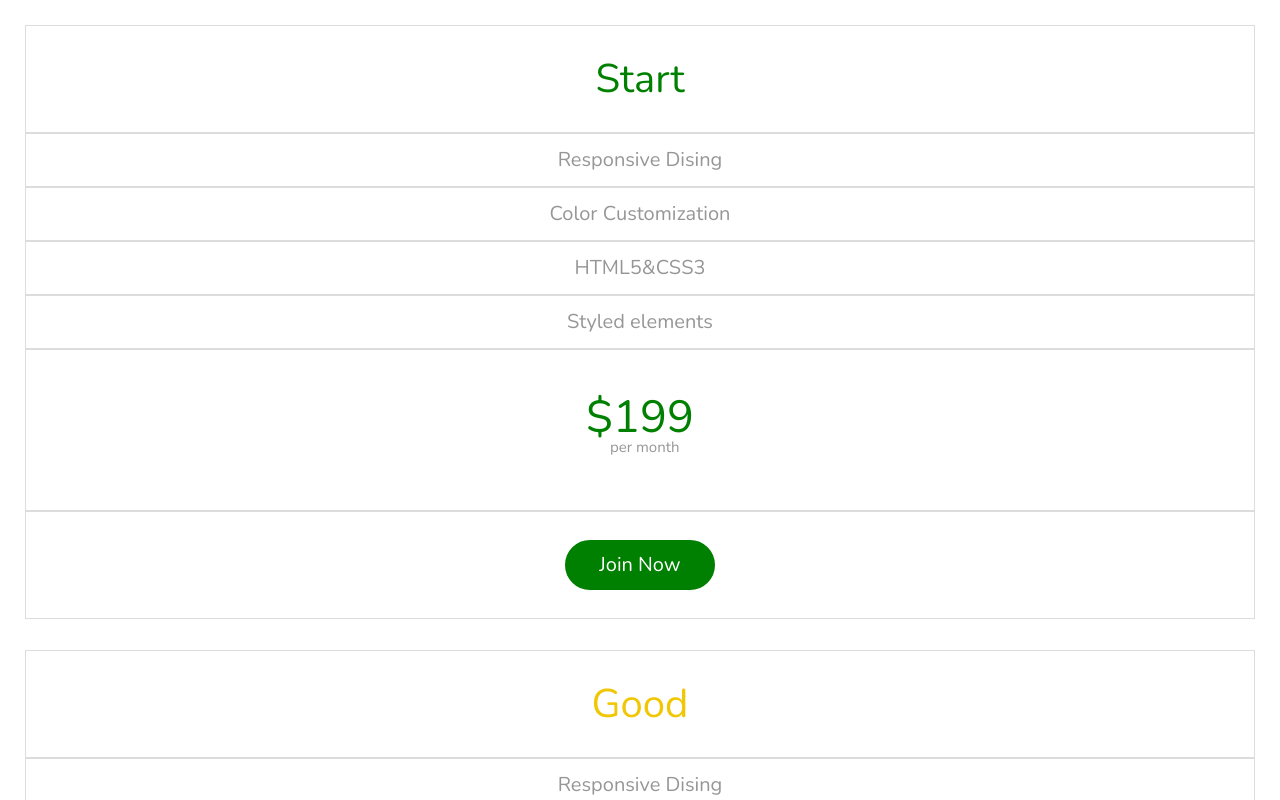
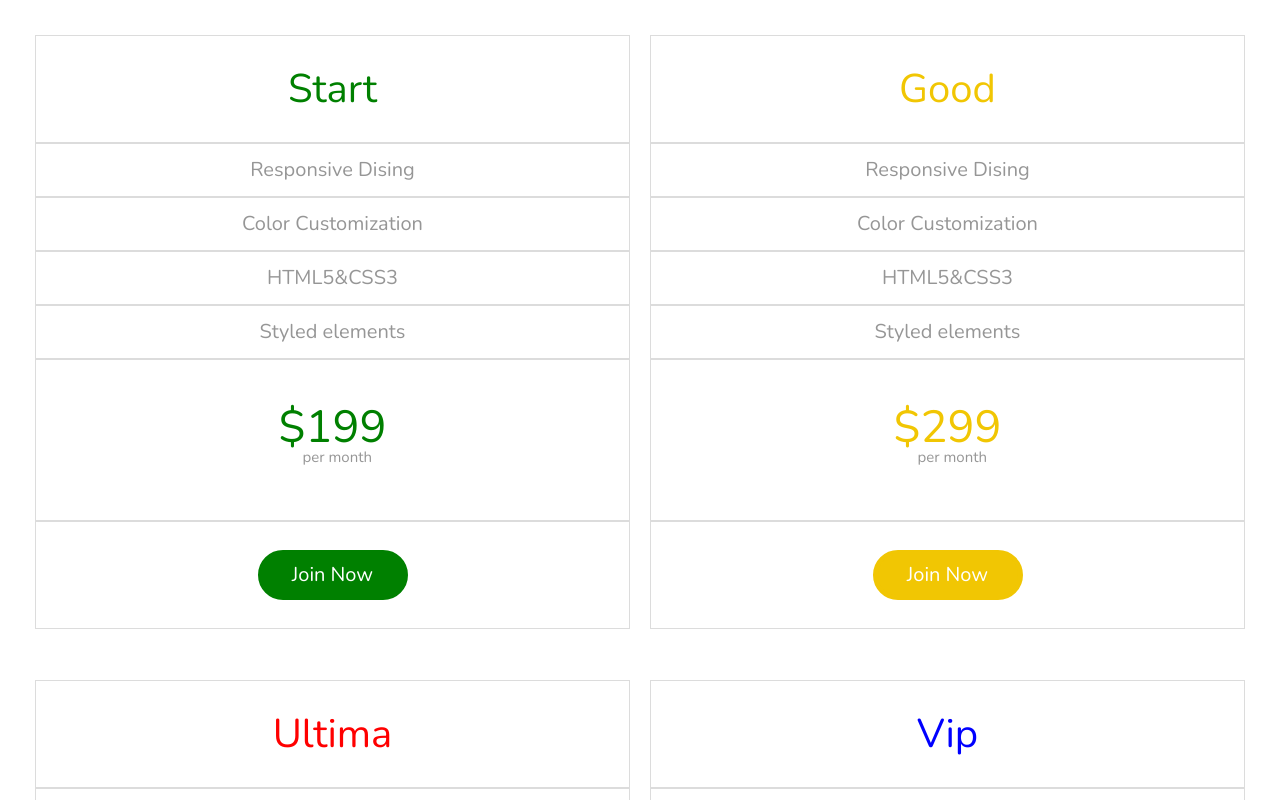
Before and after one commit to nazarenko-by/Suggestion, a plain HTML site: page index.html in a window 1280 px wide. Shown: the top 800 px of the page. Drawn offline with nearby package versions, Linux system fonts and the light colour scheme.

Commit message:
addet table version

```diff
--- a/style.css
+++ b/style.css
@@ -23,7 +23,7 @@ body{
 }
 
 .col-lg-1{
-    margin: 25px 0;
+    margin-top: 25px;
 }
 .col-lg-1 ul{
     height: 600px;
@@ -110,3 +110,18 @@ body{
     background-color: blue;
     border-color: blue;
 }
+
+@media(min-width:768px){
+    .row::after {
+        content: "";
+        display: block;
+        clear: both;
+    }
+
+    .col-lg-1{
+        width: calc(100% / 2 );
+        display: block;
+        float: left;
+        padding: 10px;
+    }
+}
```
